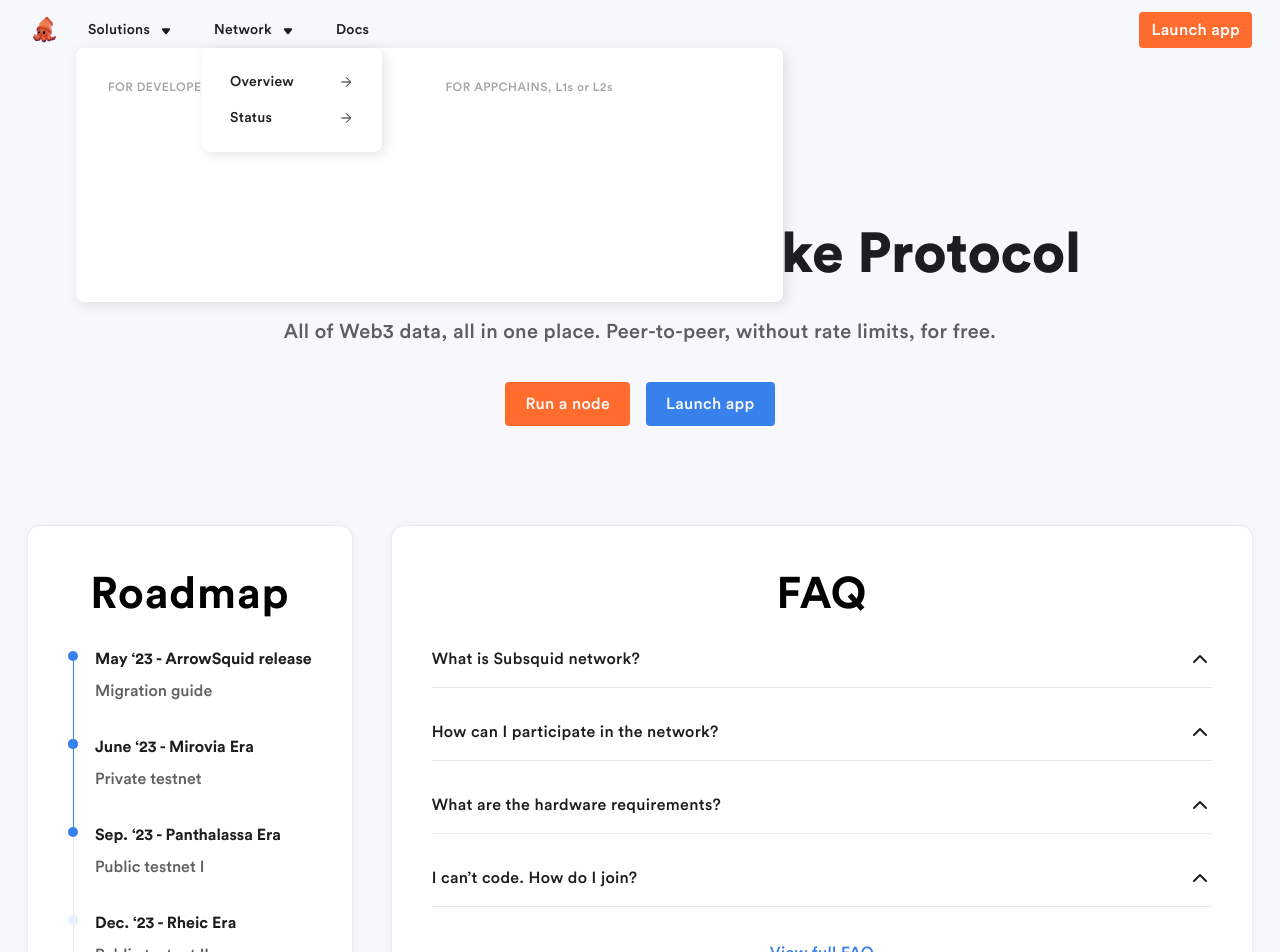
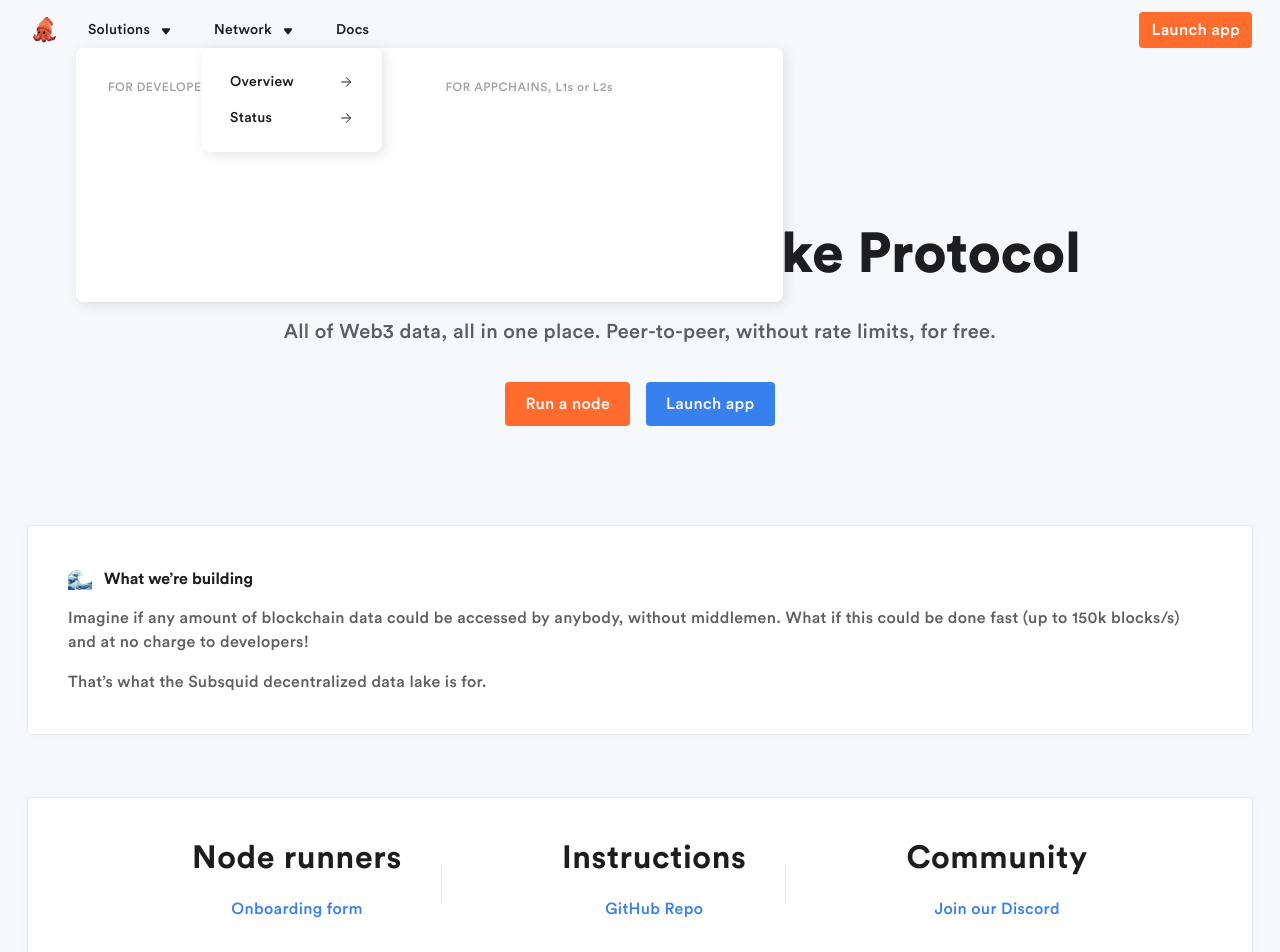
Before and after one commit to topverstka/subsquid, a React (Vite) app: page /network in a window 1280 px wide. Shown: the top 952 px of the page. Built offline with nearby package versions, Linux system fonts and the light colour scheme.

Commit message:
add network page

```diff
--- a/src/components/Card/Card.scss
+++ b/src/components/Card/Card.scss
@@ -1,8 +1,8 @@
 @import "../../assets/scss/spec/mixins";
 
 .Card {
-  border-radius: 12px;
-  background: var(--white-cards, #FFF);
+  border-radius: 4px;
+  background: var(--white, #FFF);
   box-shadow: 0 0 8px 0 rgba(0, 0, 0, 0.04), 0 0 2px 0 rgba(0, 0, 0, 0.12);
   padding: 32px 24px;
 
--- a/src/components/CardCounters/CardCounters.scss
+++ b/src/components/CardCounters/CardCounters.scss
@@ -18,7 +18,7 @@
     gap: 48px;
 
     @include media-up(md) {
-      grid-template-columns: repeat(3, min-content);
+      grid-template-columns: repeat(3, auto);
       padding-top: 0;
       gap: 0 80px;
       justify-content: center;
@@ -67,6 +67,10 @@
     margin: 0;
   }
 
+  &__link {
+    margin: 0 auto;
+  }
+
   &__text {
     color: var(--black-muted-70, rgba(29, 29, 30, 0.70));
     font-size: 16px;
--- a/src/components/CardCounters/CardCounters.tsx
+++ b/src/components/CardCounters/CardCounters.tsx
@@ -15,7 +15,7 @@
 export default function CardCounters(props: CardCountersProps) {
     const items = props.items.map((item, index) => {
         return <div className="CardCountersItem" key={index}>
-            <p className="CardCountersItem_title H2">{item.title}</p>
+            <p className="CardCountersItem__title H2">{item.title}</p>
             <p className="CardCountersItem__text">{item.text}</p>
         </div>
     })
--- /dev/null
+++ b/src/components/CardLinks/CardLinks.scss
@@ -0,0 +1 @@
+@import "../../assets/scss/spec/mixins";
--- /dev/null
+++ b/src/components/CardLinks/CardLinks.tsx
@@ -0,0 +1,30 @@
+import * as React from "react";
+import "./CardLinks.scss"
+import Card, {CardType} from "../Card/Card";
+
+export interface CardLinks {
+    title: string
+    link: {
+        text: string,
+        link: string
+    }
+}
+
+export interface CardLinksProps {
+    items: CardLinks[]
+}
+
+export default function CardLinks(props: CardLinksProps) {
+    const items = props.items.map((item, index) => {
+        return <div className="CardCountersItem" key={index}>
+            <p className="CardCountersItem__title H3">{item.title}</p>
+            <a href={item.link.link} className="CardCountersItem__link Button Button--link">{item.link.text}</a>
+        </div>
+    })
+
+    return (
+        <Card className="CardCounters" type={CardType.secondary}>
+            <div className="CardCounters__items">{items}</div>
+        </Card>
+    );
+}
--- a/src/components/Faq/Faq.scss
+++ b/src/components/Faq/Faq.scss
@@ -25,6 +25,24 @@
   &__main {
     overflow: hidden;
     transition: height .3s, margin .3s;
+    color: var(--black-muted-70, rgba(29, 29, 30, 0.70));
+    font-size: 16px;
+    font-weight: 450;
+    line-height: 150%;
+
+    a {
+      color: var(--blue, #3880EC);
+    }
+
+    ul {
+      list-style: disc;
+      margin: 0;
+      padding-left: 24px;
+
+      &:not(:last-child) {
+        margin-bottom: 1em;
+      }
+    }
   }
 
   &__chevron {
--- a/src/components/PageBanner/PageBanner.scss
+++ b/src/components/PageBanner/PageBanner.scss
@@ -30,7 +30,7 @@
 
   @include media-up(xxl) {
     padding-top: 120px;
-    padding-bottom: 120px;
+    margin-bottom: 120px;
   }
 
   &__subtitle {
--- a/src/components/Section/Section.scss
+++ b/src/components/Section/Section.scss
@@ -30,5 +30,17 @@
     @include media-up(md) {
       gap: 40px 32px;
     }
+
+    @include media-up(lg) {
+      gap: 52px 32px;
+    }
+
+    @include media-up(xl) {
+      gap: 64px 32px;
+    }
+
+    @include media-up(xxl) {
+      gap: 80px 32px;
+    }
   }
 }
--- a/src/routes/NetworkPage/NetworkPage.scss
+++ b/src/routes/NetworkPage/NetworkPage.scss
@@ -39,3 +39,41 @@
     justify-content: center;
   }
 }
+
+.NetworkPageCard {
+  display: grid;
+  gap: 12px;
+  grid-template-columns: 1fr;
+
+  @include media-up(md) {
+    gap: 16px;
+  }
+
+  &__header {
+    display: grid;
+    gap: 12px;
+    grid-template-columns: auto 1fr;
+    align-items: self-end;
+  }
+
+  &__image {
+    width: 24px;
+    height: 24px;
+    object-fit: contain;
+  }
+
+  &__title {
+    color: var(--black, #1D1D1F);
+    font-size: 16px;
+    font-weight: 700;
+    line-height: 130%;
+  }
+
+  &__text {
+    color: var(--black-muted-70, rgba(29, 29, 30, 0.70));
+    font-size: 16px;
+    font-weight: 450;
+    line-height: 150%;
+    letter-spacing: 0.32px;
+  }
+}
--- a/src/routes/NetworkPage/NetworkPage.tsx
+++ b/src/routes/NetworkPage/NetworkPage.tsx
@@ -2,11 +2,14 @@
 import Content from "../../components/Content/Content";
 import Faq from "../../components/Faq/Faq";
 import Footer from "../../components/Footer/Footer";
-import Card from "../../components/Card/Card";
+import Card, {CardType} from "../../components/Card/Card";
 import "./NetworkPage.scss";
 import Roadmap from "../../components/Roadmap/Roadmap";
 import PageBanner from "../../components/PageBanner/PageBanner";
 import * as React from "react";
+import Section, {SectionGap} from "../../components/Section/Section";
+import ZapImg from "../../assets/images/water.png";
+import CardLinks from "../../components/CardLinks/CardLinks";
 
 
 export default function NetworkPage() {
@@ -103,6 +106,43 @@
                                     }
                                 ]}/>
 
+                    <Section gap={SectionGap.g32}>
+                        <Card type={CardType.primary}>
+                            <div className="NetworkPageCard">
+                                <div className="NetworkPageCard__header">
+                                    <img className="NetworkPageCard__image" src={ZapImg} alt=""/>
+                                    <p className="NetworkPageCard__title">What we’re building</p>
+                                </div>
+
+                                <p className="NetworkPageCard__text">Imagine if any amount of blockchain data could be accessed by anybody, without middlemen. What if this could be done fast (up to 150k blocks/s) and at no charge to developers!</p>
+                                <p className="NetworkPageCard__text">That’s what the Subsquid decentralized data lake is for. </p>
+                            </div>
+                        </Card>
+
+                        <CardLinks items={[
+                            {
+                                title: "Node runners",
+                                link: {
+                                    text: "Onboarding form",
+                                    link: "#!"
+                                }
+                            },
+                            {
+                                title: "Instructions",
+                                link: {
+                                    text: "GitHub Repo",
+                                    link: "#!"
+                                }
+                            },
+                            {
+                                title: "Community",
+                                link: {
+                                    text: "Join our Discord",
+                                    link: "#!"
+                                }
+                            }
+                        ]}/>
+
                         <div className="NetworkPage__sections">
                             <Card className="NetworkPage__section">
                                 <h2 className="NetworkPage__title">Roadmap</h2>
@@ -116,6 +156,7 @@
                                 </div>
                             </Card>
                         </div>
+                    </Section>
                 </div>
             </Content>
             <Footer/>
```
Lines whose indentation alone changed are shown as unchanged.
